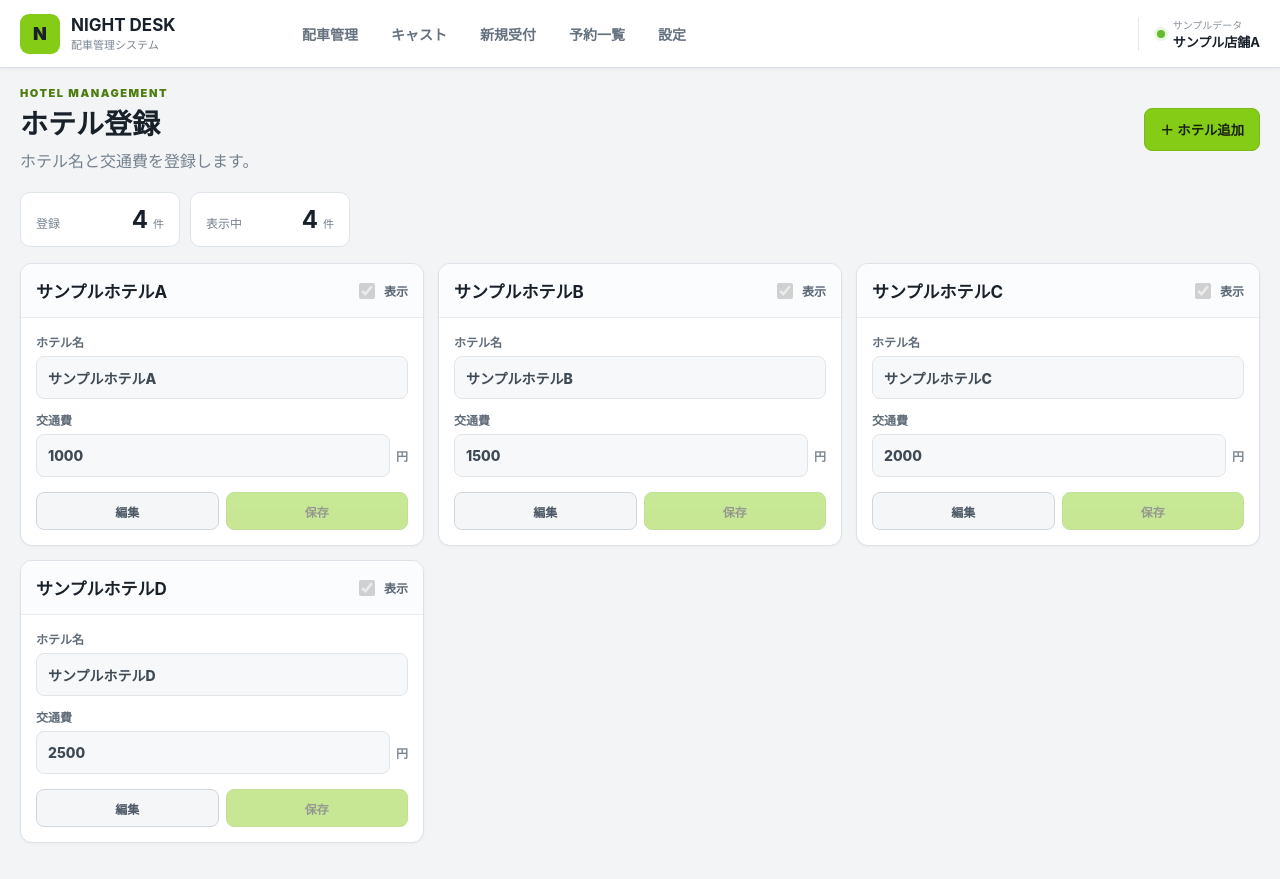
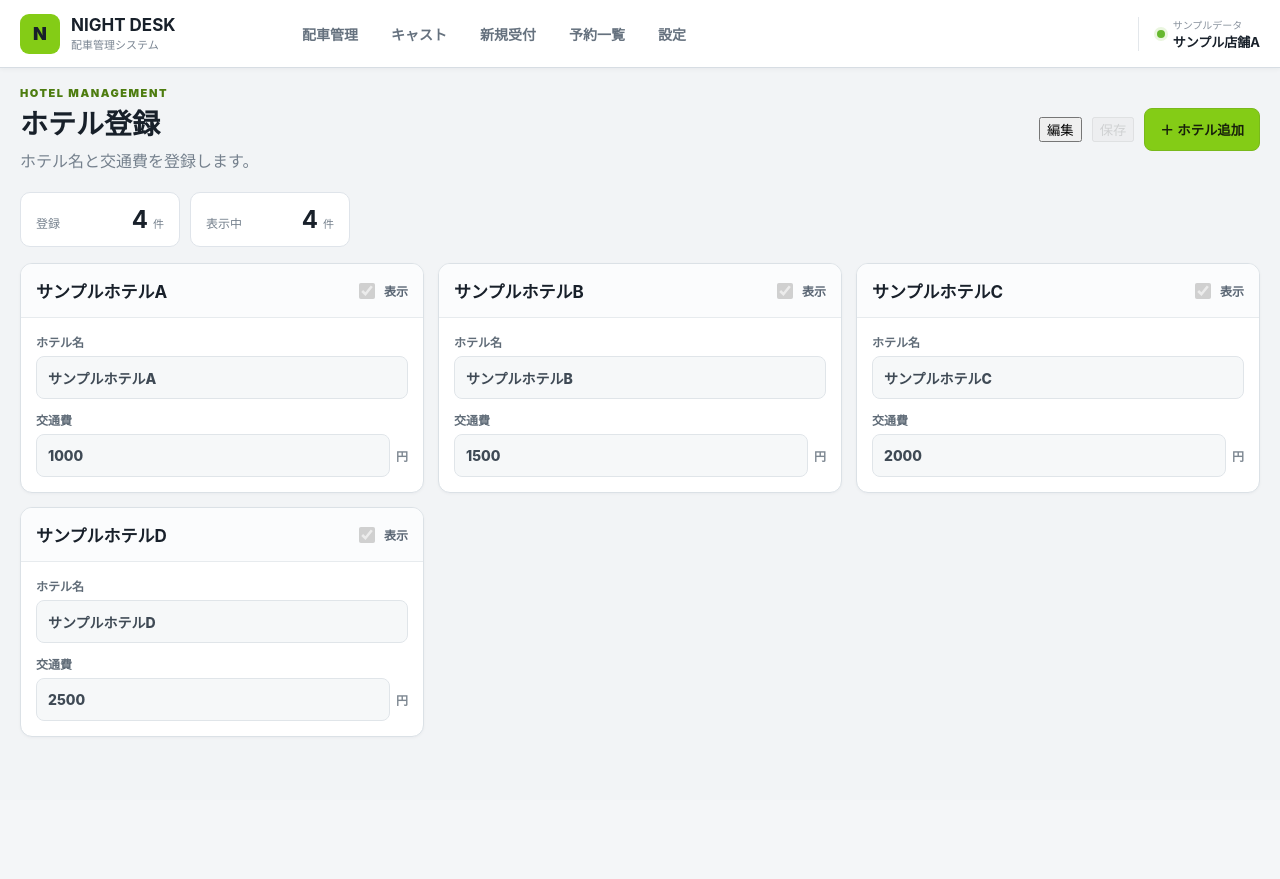
Before and after one commit to admozisan-design/night-desk, a Next.js app: page /hotels in a window 1280 px wide. After the commit the page ends 800 px from the top, so only its background shows below. Built offline with nearby package versions, Linux system fonts and the light colour scheme.

Commit message:
Use page-level edit and save for hotel management

```diff
--- a/app/hotels/page.tsx
+++ b/app/hotels/page.tsx
@@ -7,7 +7,7 @@ import type { Hotel } from "@/lib/types";
 
 export default function HotelsPage(){
   const [hotels,setHotels]=useState<Hotel[]>(defaultHotels);
-  const [editing,setEditing]=useState<Record<string,boolean>>({});
+  const [isEditing,setIsEditing]=useState(false);
   const [drafts,setDrafts]=useState<Record<string,Hotel>>({});
   const [addOpen,setAddOpen]=useState(false);
   const [saved,setSaved]=useState(false);
@@ -21,9 +21,9 @@ export default function HotelsPage(){
     window.setTimeout(()=>setSaved(false),1200);
   }
 
-  function startEdit(hotel:Hotel){
-    setDrafts(prev=>({...prev,[hotel.id]:{...hotel}}));
-    setEditing(prev=>({...prev,[hotel.id]:true}));
+  function startEdit(){
+    setDrafts(Object.fromEntries(hotels.map(hotel=>[hotel.id,cloneHotel(hotel)])));
+    setIsEditing(true);
   }
 
   function updateDraft(id:string,changes:Partial<Hotel>){
@@ -33,16 +33,11 @@ export default function HotelsPage(){
     });
   }
 
-  function saveCard(id:string){
-    const draft=drafts[id];
-    if(!draft) return;
-    commit(hotels.map(h=>h.id===id?{...draft}:h));
-    setEditing(prev=>({...prev,[id]:false}));
-    setDrafts(prev=>{
-      const next={...prev};
-      delete next[id];
-      return next;
-    });
+  function saveAll(){
+    const next=hotels.map(hotel=>drafts[hotel.id]?cloneHotel(drafts[hotel.id]):hotel);
+    commit(next);
+    setIsEditing(false);
+    setDrafts({});
   }
 
   function addHotel(e:FormEvent<HTMLFormElement>){
@@ -70,8 +65,10 @@ export default function HotelsPage(){
         <h1>ホテル登録</h1>
         <p>ホテル名と交通費を登録します。</p>
       </div>
-      <div className="hotelHeaderActions">
+      <div className="hotelHeaderActions masterPageActions">
         {saved && <span className="saveToast">保存しました</span>}
+        <button className="masterEditButton" type="button" disabled={isEditing} onClick={startEdit}>編集</button>
+        <button className="masterSaveButton" type="button" disabled={!isEditing} onClick={saveAll}>保存</button>
         <button className="primaryButton" type="button" onClick={()=>setAddOpen(true)}>＋ ホテル追加</button>
       </div>
     </header>
@@ -83,7 +80,6 @@ export default function HotelsPage(){
 
     <section className="hotelCardGrid">
       {hotels.map(hotel=>{
-        const isEditing=!!editing[hotel.id];
         const current=isEditing ? (drafts[hotel.id]??hotel) : hotel;
 
         return <article key={hotel.id} className={`hotelCard ${current.visible===false?"isHidden":""} ${isEditing?"isEditing":""}`}>
@@ -124,10 +120,6 @@ export default function HotelsPage(){
             </label>
           </div>
 
-          <div className="hotelCardActions">
-            <button type="button" className="castEditButton" disabled={isEditing} onClick={()=>startEdit(hotel)}>編集</button>
-            <button type="button" className="castSaveButton" disabled={!isEditing} onClick={()=>saveCard(hotel.id)}>保存</button>
-          </div>
         </article>
       })}
     </section>
```
